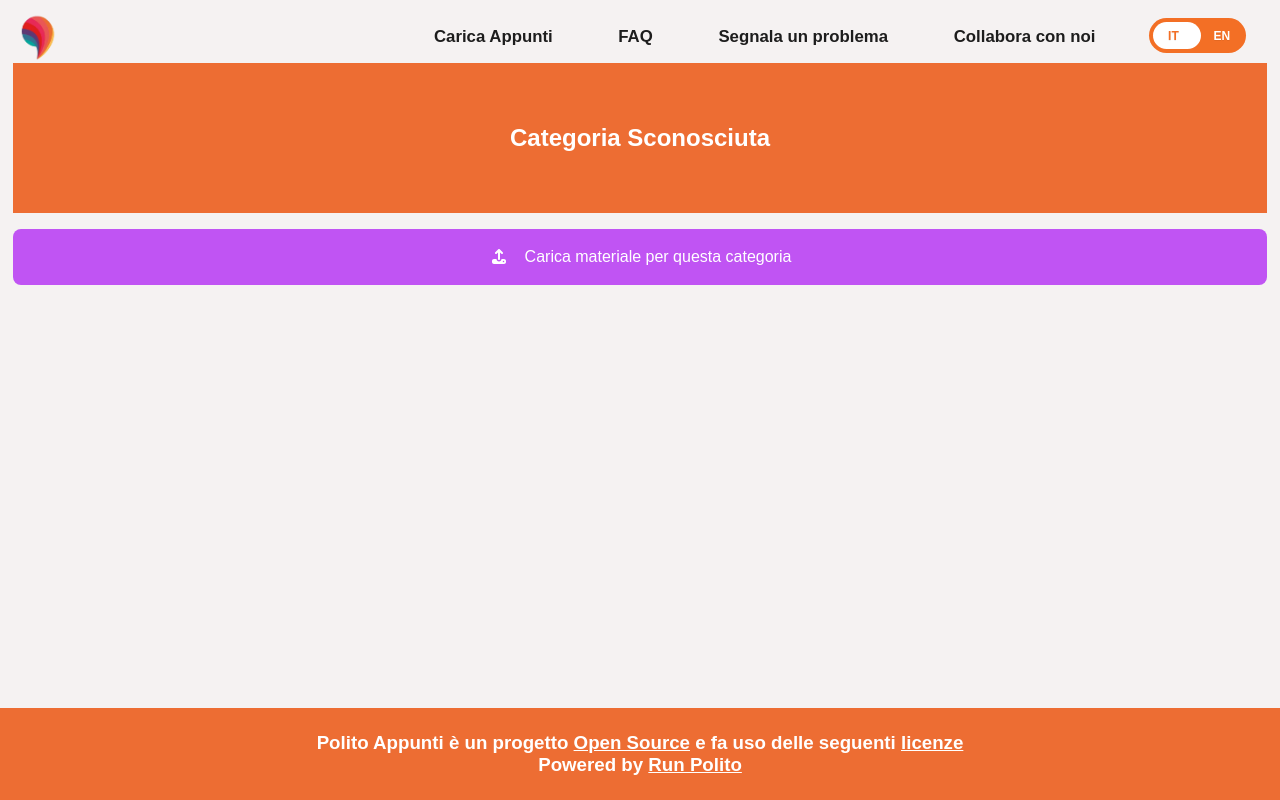
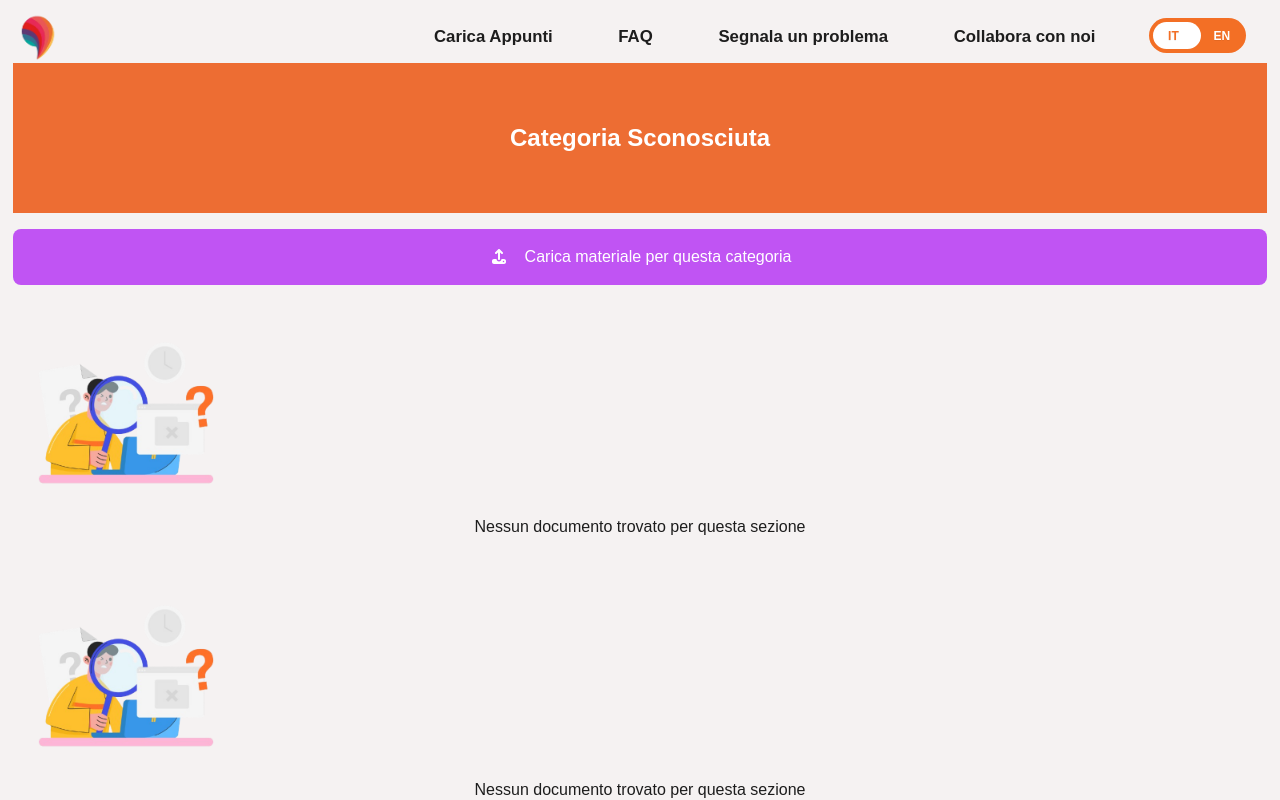
Before and after one commit to salvatorecalo/polito_appunti, a Next.js app: page /category/1 in a window 1280 px wide. Built offline with nearby package versions, Linux system fonts and the light colour scheme; no server answers; the database is empty.

Commit message:
fix: add no documents section in case of no documents in category page

```diff
--- a/app/category/[categoryKey]/page.tsx
+++ b/app/category/[categoryKey]/page.tsx
@@ -4,6 +4,7 @@ import { dbSearchByCategory } from '@/app/server_actions/db_search/db_search_by_
 import { CategoryMaterialCarousel } from './components/category_material_carousel/category_material_carousel';
 import { UploadMaterialCategory } from './components/upload_material_category/upload_material_category';
 import { CategoryLabel } from './components/category_label/category_label';
+import { NoDocumentsSection } from '@/app/components/GeneralMaterial/components/material_carousel/components/no_documents_section/no_documents_section';
 
 interface PageProps {
   params: Promise<{ categoryKey: string }>
@@ -25,12 +26,12 @@ export default async function CategoryPage({ params, searchParams }: PageProps)
       {data.int && data.int.length > 0 ? (
         <CategoryMaterialCarousel materialType={data.int} text="interno" />
       ) : (
-        <></>
+        <NoDocumentsSection />
       )}
       {data.ext && data.ext.length > 0 ? (
         <CategoryMaterialCarousel materialType={data.ext} text="esterno" />
       ) : (
-        <></>
+        <NoDocumentsSection />
       )
       }
     </section>
```
